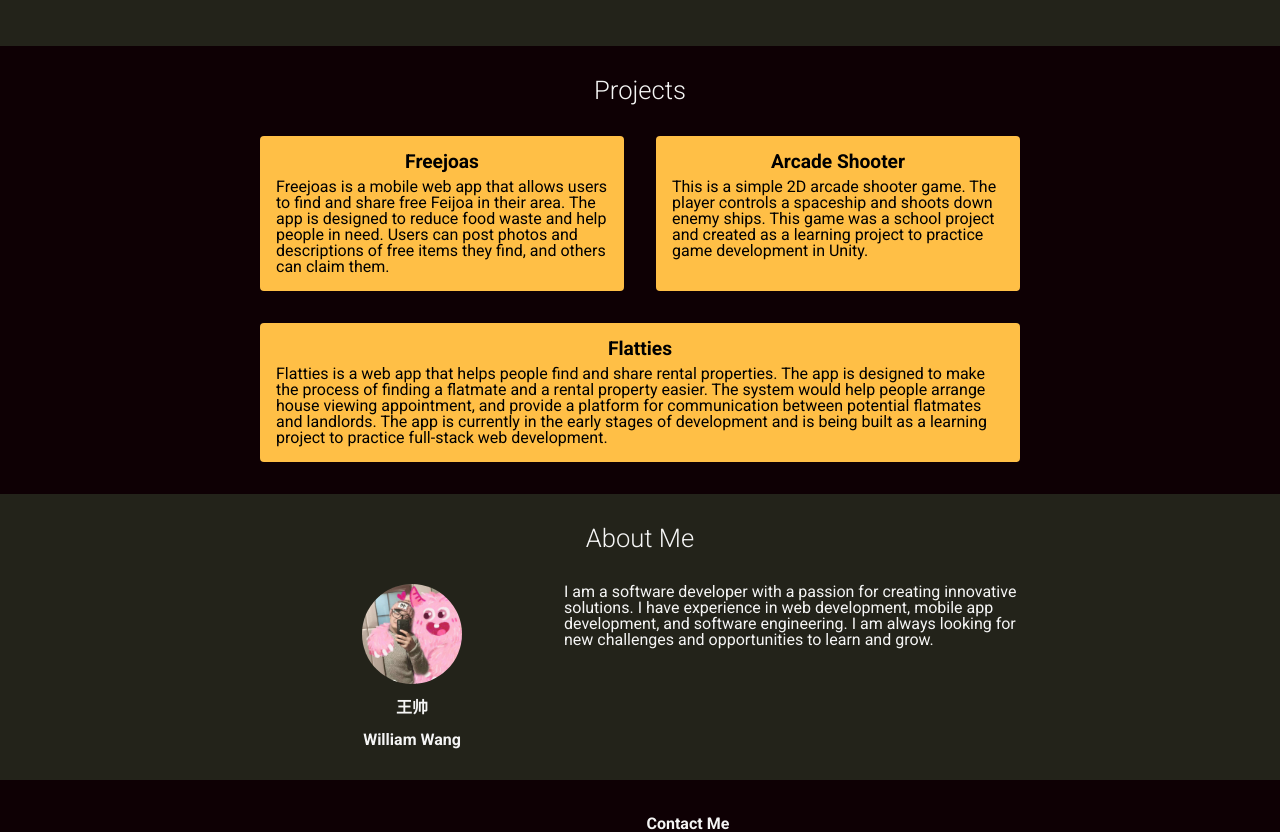
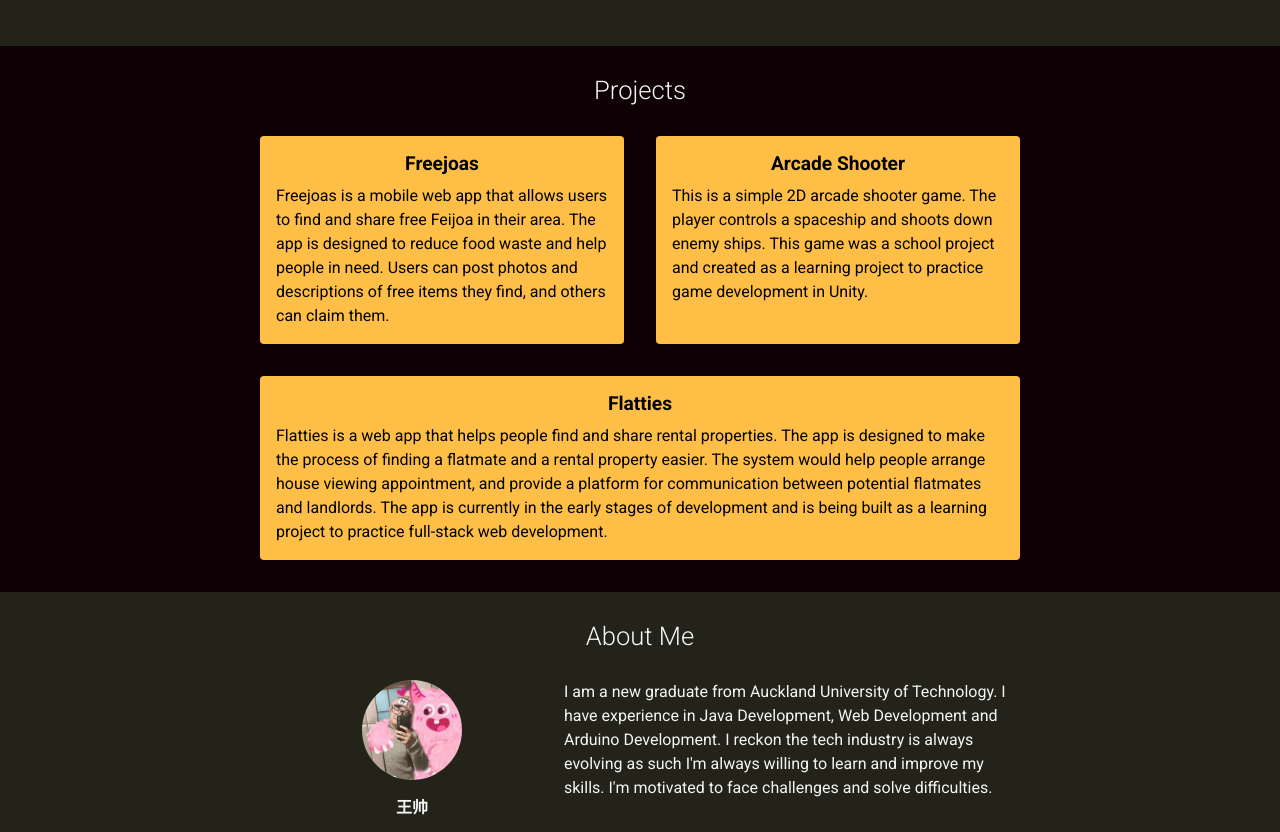
Before and after one commit to wsking233/Profile-Page, a React (Create React App) app in the folder william-profile/: page / in a window 1280 px wide. Shown: the part 1022-1854 px from the top of the page. Built offline with nearby package versions, Linux system fonts and the light colour scheme.

Commit message:
adjust the line height

```diff
--- a/william-profile/src/assets/languages/translations.json
+++ b/william-profile/src/assets/languages/translations.json
@@ -14,7 +14,7 @@
     "my_projects": "My Projects",
 
     "about_me": "About Me",
-    "about_me_content": "I am a software developer with a passion for creating innovative solutions. I have experience in web development, mobile app development, and software engineering. I am always looking for new challenges and opportunities to learn and grow.",
+    "about_me_content": "I am a new graduate from Auckland University of Technology. I have experience in Java Development, Web Development and Arduino Development. I reckon the tech industry is always evolving as such I'm always willing to learn and improve my skills. I'm motivated to face challenges and solve difficulties.",
 
 
     "contact_me": "Contact Me",
--- a/william-profile/src/components/layout.css
+++ b/william-profile/src/components/layout.css
@@ -179,6 +179,8 @@ h2 {
     flex-wrap: wrap;
     justify-content: center;
     gap: 32px;
+    line-height: 24px;
+
 
 }
 
@@ -202,6 +204,7 @@ h2 {
 .aboutContainer {
     background-color: var(--black2);
     padding: 32px 16px;
+    line-height: 24px;
 }
 
 .topContainer {
```
